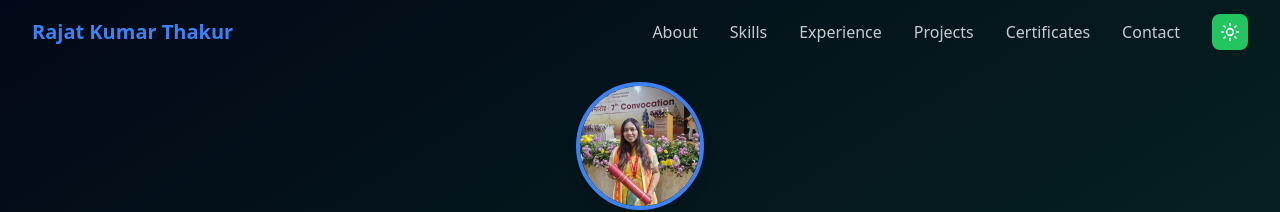
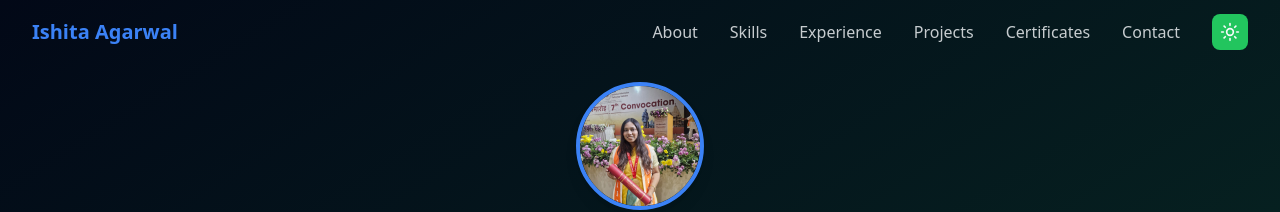
Before and after one commit to ishita-139/Portfolio-main, a Next.js app: page / in a window 1280 px wide. Shown: the top 212 px of the page. Built offline with nearby package versions, Linux system fonts and the light colour scheme.

Commit message:
Update Header.tsx

```diff
--- a/components/Header.tsx
+++ b/components/Header.tsx
@@ -55,7 +55,7 @@ export function Header() {
                 window.scrollTo({ top: 0, behavior: 'smooth' });
               }}
             >
-              Rajat Kumar Thakur
+              Ishita Agarwal
             </a>
           </div>
 
```
